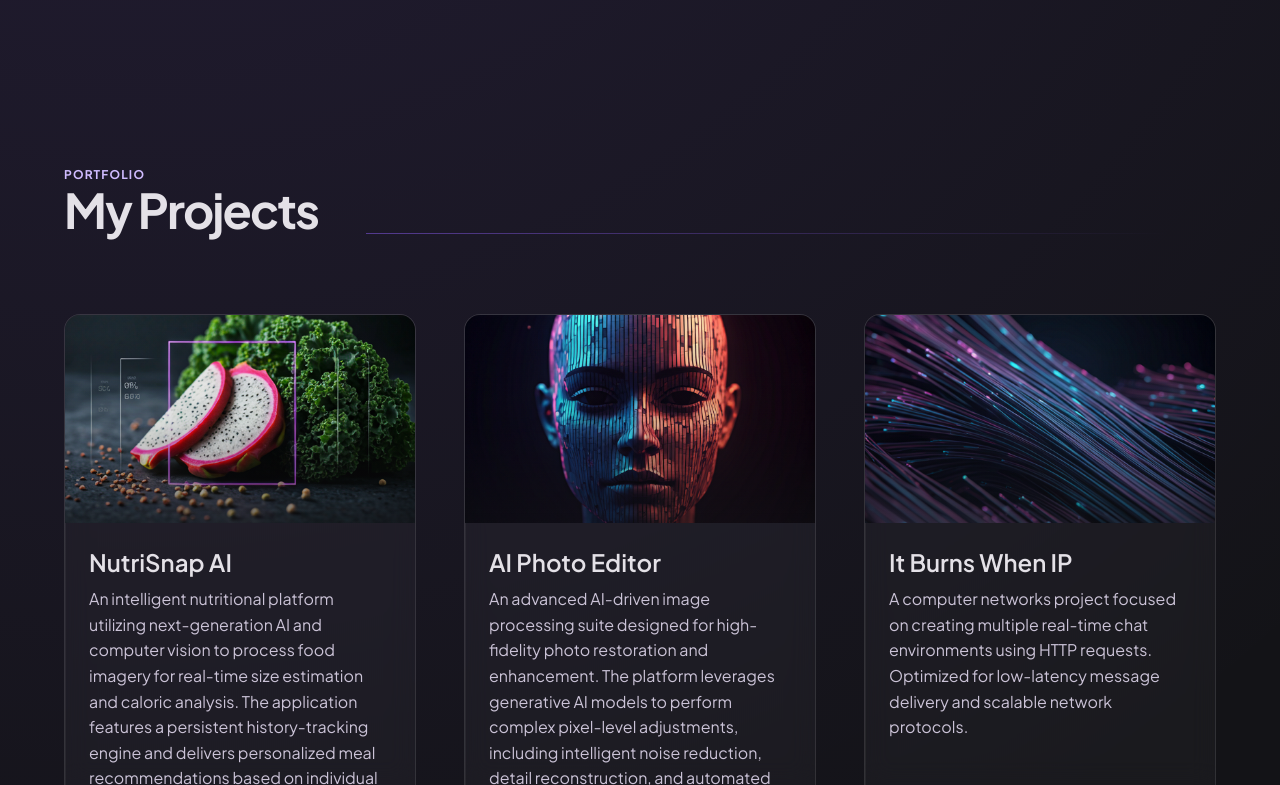
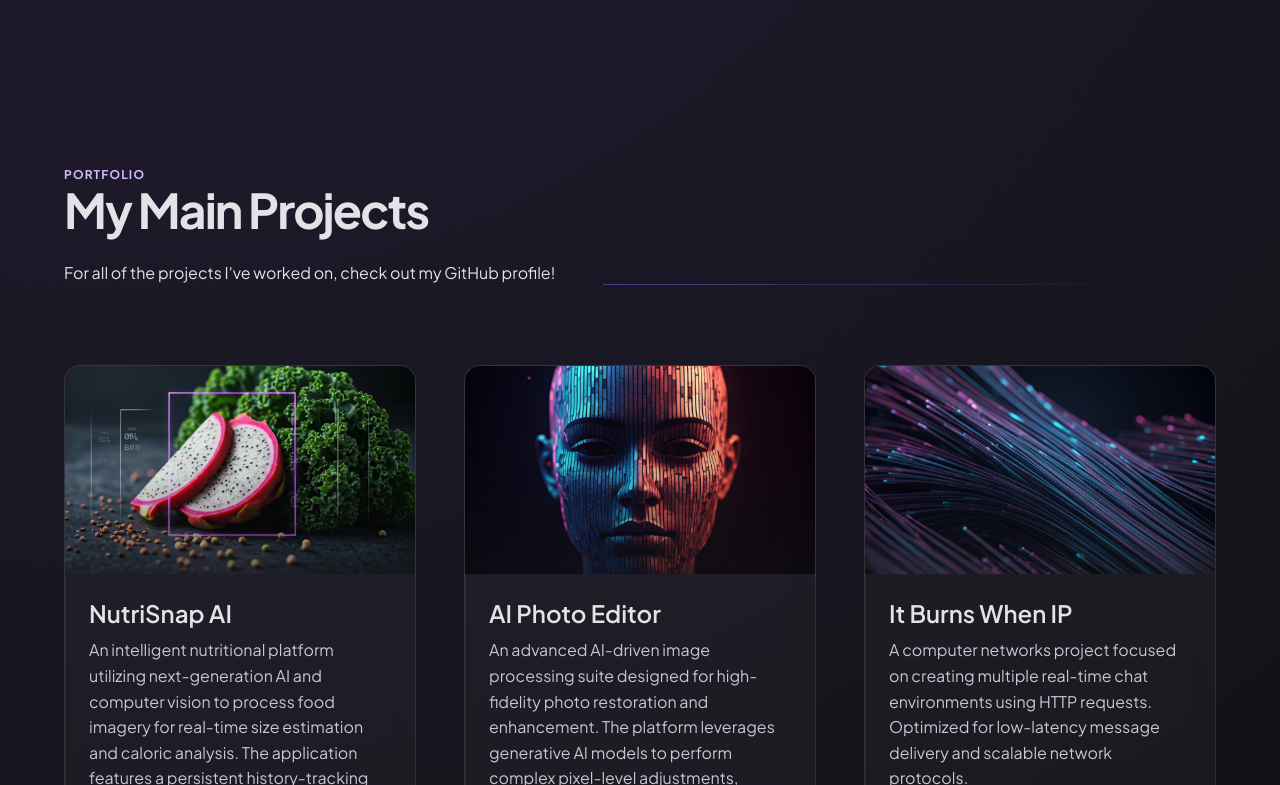
Before and after one commit to isabelledey/portfolio-website, a React (Vite) app: page / in a window 1280 px wide. Shown: the part 1702-2487 px from the top of the page. Built offline with nearby package versions, Linux system fonts and the light colour scheme; no server answers.

Commit message:
changed title of my projects and added text for github visit

```diff
--- a/src/components/ProjectsGrid.jsx
+++ b/src/components/ProjectsGrid.jsx
@@ -63,8 +63,13 @@ const ProjectsGrid = () => {
           <div>
             <span className="font-label-caps text-primary">PORTFOLIO</span>
             <h2 className="font-display text-h1 lg:text-5xl text-on-surface">
-              My Projects
+              My Main Projects
             </h2>
+            <br />
+            <p>
+              For all of the projects I've worked on, check out my GitHub
+              profile!
+            </p>
           </div>
           <div className="hidden md:block h-px flex-1 mx-lg bg-gradient-to-r from-violet-500/50 to-transparent"></div>
         </div>
```
